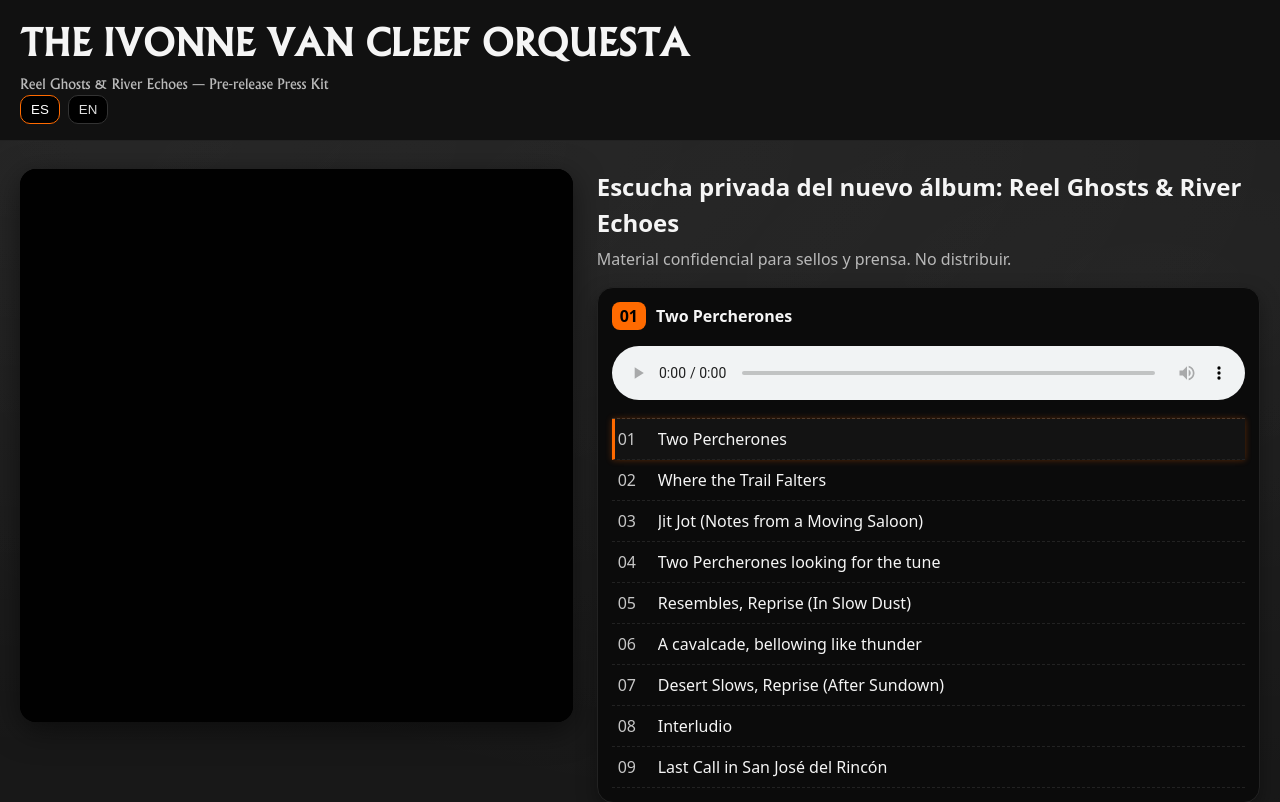
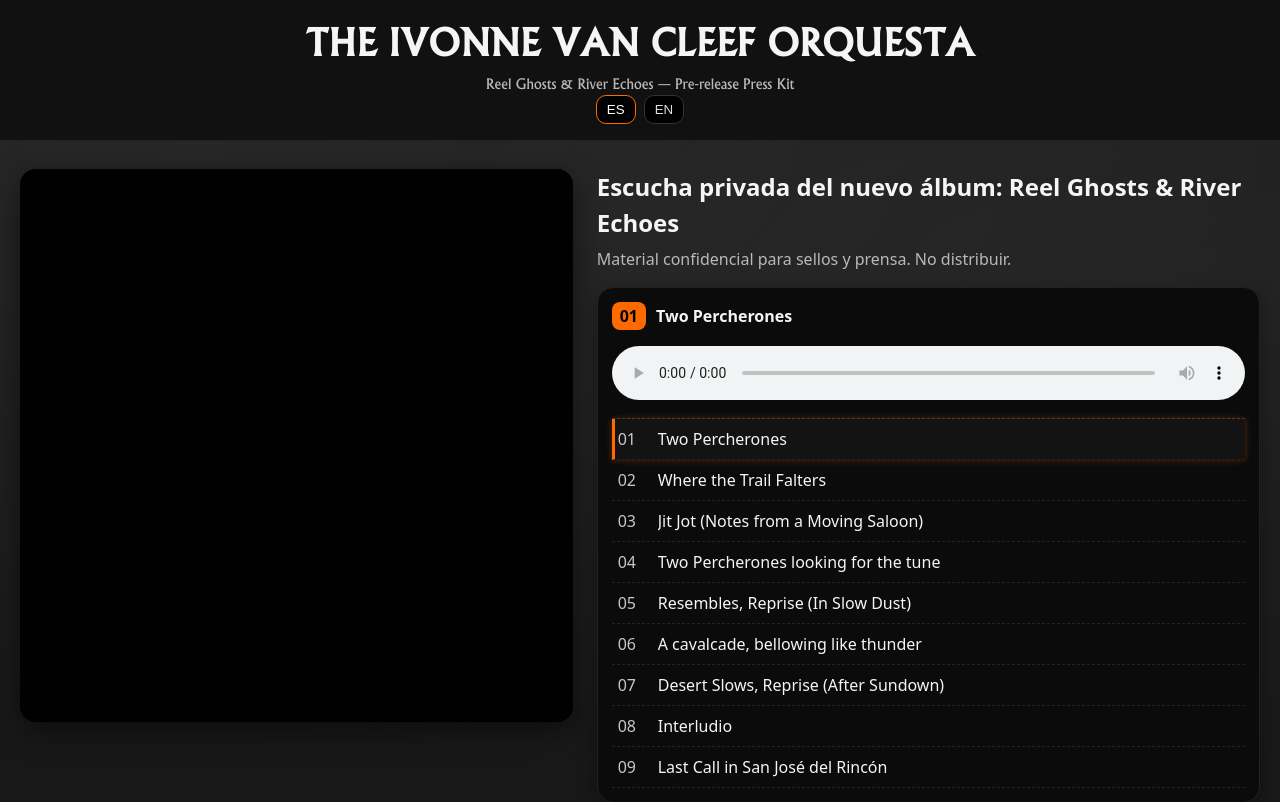
Before and after one commit to jitjotrecords/ivonne-presskit, a plain HTML site: page index.html in a window 1280 px wide. Shown: the top 802 px of the page. Drawn offline with Linux system fonts and the light colour scheme; files whose address does not match are found by name.

Commit message:
Update style.css

```diff
--- a/style.css
+++ b/style.css
@@ -16,6 +16,13 @@
   font-weight: normal;
   font-style: normal;
   font-display: swap;
+}
+
+/* Aplicar al header y centrar */
+.brand-title,
+.brand-subtitle {
+  font-family: 'Albertus Medium', system-ui, -apple-system, Segoe UI, Roboto, Inter, Helvetica, Arial, sans-serif;
+  text-align: center;
 }
 
 *{box-sizing:border-box}
@@ -38,11 +45,6 @@ html,body{
   text-align:center;
 }
 
-.brand-title,
-.brand-subtitle {
-  font-family: 'Albertus Medium', system-ui, -apple-system, Segoe UI, Roboto, Inter, Helvetica, Arial, sans-serif;
-}
-
 .brand-title{
   margin:0;
   font-size:clamp(22px,3vw,36px);
@@ -55,7 +57,7 @@ html,body{
   font-size:clamp(12px,1.6vw,14px);
 }
 
-.lang-switch{display:flex;gap:8px;align-items:center}
+.lang-switch{display:flex;gap:8px;align-items:center;justify-content:center}
 .lang-btn{
   background:#000;
   border:1px solid #333;
```
